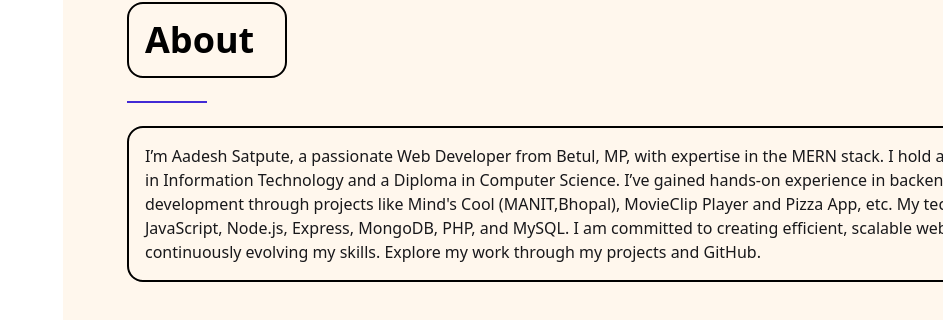
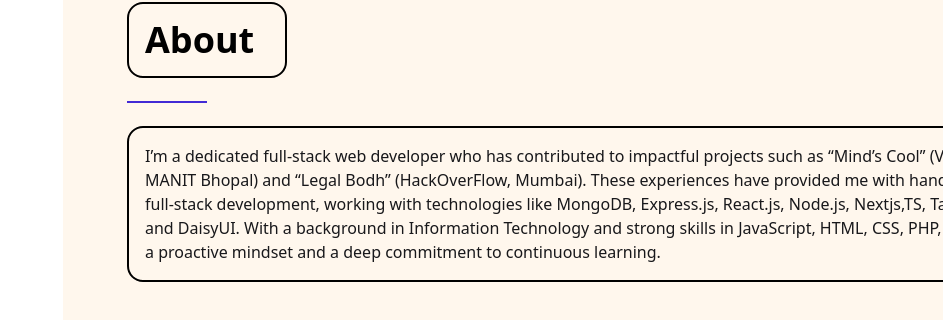
Before and after one commit to Aadinath1234/AnimatePortfolio, a React (Vite) app in the folder portfolio/: page / in a window 1280 px wide. Shown: the part 994-1314 px from the top of the page, without its empty margins (337-1280 px from the left). Built offline with nearby package versions, Linux system fonts and the light colour scheme.

Commit message:
Update About.jsx

```diff
--- a/portfolio/src/components/About/About.jsx
+++ b/portfolio/src/components/About/About.jsx
@@ -76,15 +76,15 @@ function About() {
           style={box}
         >
           <p className="text-wrap border-2 border-black rounded-2xl p-4">
-            I’m Aadesh Satpute, a passionate Web Developer from Betul, MP, with
-            expertise in the MERN stack. I hold a Bachelor’s Degree in
-            Information Technology and a Diploma in Computer Science. I’ve
-            gained hands-on experience in backend and frontend development
-            through projects like Mind's Cool (MANIT,Bhopal), MovieClip Player
-            and Pizza App, etc. My technical skills include JavaScript, Node.js,
-            Express, MongoDB, PHP, and MySQL. I am committed to creating
-            efficient, scalable web applications and continuously evolving my
-            skills. Explore my work through my projects and GitHub.
+            I’m a dedicated full-stack web developer who has contributed to impactful projects such
+            as “Mind’s Cool” (Version Beta 7.0, MANIT Bhopal) and “Legal Bodh” (HackOverFlow, Mumbai).
+            These experiences have provided me with hands-on expertise in full-stack development,
+            working with technologies like MongoDB, Express.js, React.js, Node.js, Nextjs,TS, Tailwindcss,Shadcn and DaisyUI.
+           With a background in Information Technology and strong skills in JavaScript,
+            HTML, CSS, PHP, and MySQL, I bring a proactive mindset and
+            a deep commitment to continuous learning.
+
+
           </p>
         </motion.div>
 
@@ -116,7 +116,7 @@ function About() {
                 </div>
               </div>
               <p className="p-4 font-serif ">
-                Aadesh Satpute, a passionate MERN stack web developer with
+                Aadesh Satpute, a passionate full stack web developer with
                 expertise in backend/frontend, JavaScript, Node.js, and MongoDB.
               </p>
               <div>
```
